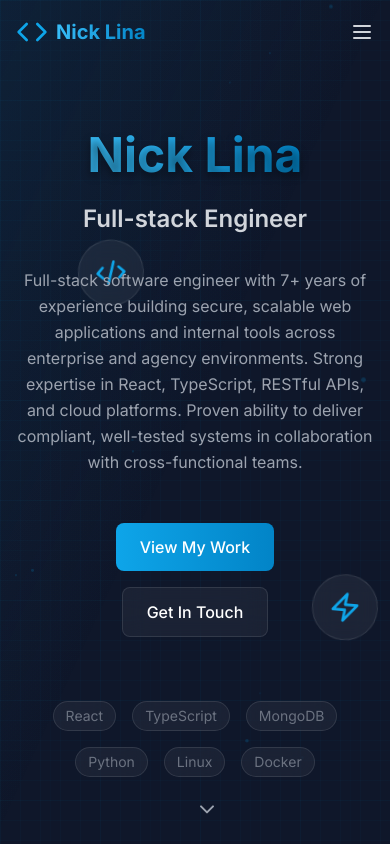
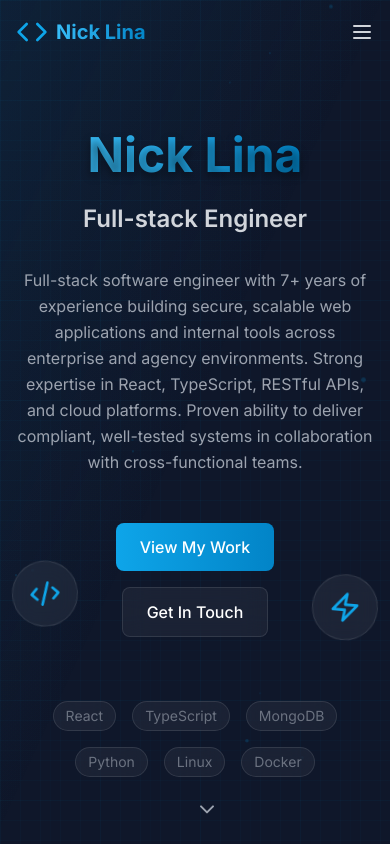
Before and after one commit to NicholasLina/portfolio-2026, a React (Vite) app: page / in a window 390 px wide. Shown: the top 844 px of the page. Built offline with nearby package versions, Linux system fonts and the light colour scheme; the HTML template or start-up script is replaced by a standard one.

Commit message:
Hero - move performance icon away from text

```diff
--- a/src/components/Hero.tsx
+++ b/src/components/Hero.tsx
@@ -41,7 +41,8 @@ const Hero: React.FC = () => {
                 {techIcons.map((tech, index) => (
                     <motion.div
                         key={tech.label}
-                        className="absolute"
+                        className="absolute hero-tech-icon"
+                        data-tech={tech.label.toLowerCase()}
                         style={{
                             left: `${20 + index * 60}%`,
                             top: `${30 + index * 40}%`,
--- a/src/index.css
+++ b/src/index.css
@@ -55,3 +55,10 @@
         text-shadow: 0 4px 8px rgba(0, 0, 0, 0.4);
     }
 }
+
+@media (max-width: 600px) {
+    .hero-tech-icon[data-tech='code'] {
+        left: 3% !important;
+        top: 68% !important;
+    }
+}
```
